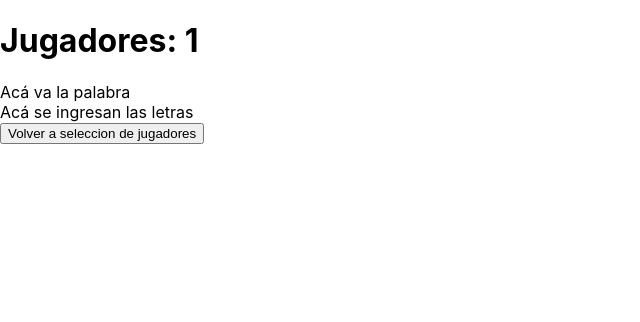
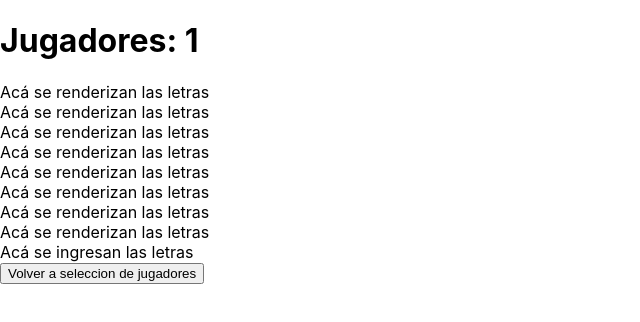
Before and after one commit to juanmafallo-97/hangman-game, a React (Create React App) app: page / in a window 1280 px wide. Both pictures are taken after a click on the button "1 Jugador". Shown: the top 322 px of the page, without its empty margins (0-640 px from the left). Built offline with nearby package versions, Linux system fonts and the light colour scheme.

Commit message:
Viendo como implementar el renderizado de la palabra incompleta para el juego

```diff
--- /dev/null
+++ b/src/actions/updateWord.js
@@ -0,0 +1,6 @@
+export const updateWord = (word) => {
+  return {
+    type: "UPDATE_WORD",
+    payload: word,
+  };
+};
--- a/src/components/Game.jsx
+++ b/src/components/Game.jsx
@@ -1,9 +1,9 @@
-import React, { useEffect } from 'react';
-import { useSelector, useDispatch } from 'react-redux';
-import { setWord } from '../actions/setWord';
-import { selectWord } from '../assets/words';
-import GameBoard from './GameBoard';
-import InputWord from './InputWord';
+import React, { useEffect } from "react";
+import { useSelector, useDispatch } from "react-redux";
+import { setWord } from "../actions/setWord";
+import { selectWord } from "../assets/words";
+import GameBoard from "./GameBoard";
+import InputWord from "./InputWord";
 
 const Game = () => {
   const dispatch = useDispatch();
@@ -12,7 +12,7 @@ const Game = () => {
 
   useEffect(() => {
     if (players === 1) dispatch(setWord(selectWord()));
-  }, []);
+  }, [players, dispatch]);
 
   return (
     <div>
--- a/src/components/GameBoard.jsx
+++ b/src/components/GameBoard.jsx
@@ -1,11 +1,24 @@
-import React from 'react';
-import InputLetter from './InputLetter';
-import Word from './Word';
+import React, { useEffect } from "react";
+import { useSelector, useDispatch } from "react-redux";
+import { updateWord } from "../actions/updateWord";
+import InputLetter from "./InputLetter";
+import Letter from "./Letter";
 
 const GameBoard = () => {
+  const word = useSelector((state) => state.word);
+  const secondaryWord = useSelector((state) => state.secondaryWord);
+  const dispatch = useDispatch();
+  useEffect(() => {
+    dispatch(updateWord(new Array(word.length).fill("a")));
+  }, [word, dispatch]);
+
+  const wordRender = secondaryWord.map((letter, index) => {
+    return <Letter letter={letter} key={index} />;
+  });
+
   return (
     <div>
-      <Word />
+      {wordRender}
       <InputLetter />
     </div>
   );
--- a/src/components/Word.jsx
+++ /dev/null
@@ -1,8 +0,0 @@
-import React, { Component } from 'react';
-
-class Word extends Component {
-  render() {
-    return <div>Acá va la palabra</div>;
-  }
-}
-export default Word;
--- a/src/reducers/index.js
+++ b/src/reducers/index.js
@@ -1,10 +1,12 @@
-import { combineReducers } from 'redux';
-import playerReducer from './playerReducer';
-import wordReducer from './wordReducer';
+import { combineReducers } from "redux";
+import playerReducer from "./playerReducer";
+import wordReducer from "./wordReducer";
+import secondaryWordReducer from "./secondaryWordReducer";
 
 const allReducers = combineReducers({
   players: playerReducer,
   word: wordReducer,
+  secondaryWord: secondaryWordReducer,
 });
 
 export default allReducers;
--- /dev/null
+++ b/src/reducers/secondaryWordReducer.js
@@ -0,0 +1,11 @@
+const secondaryWordReducer = (state = [], action) => {
+  const word = action.payload;
+  switch (action.type) {
+    case "UPDATE_WORD":
+      return word;
+    default:
+      return state;
+  }
+};
+
+export default secondaryWordReducer;
```
